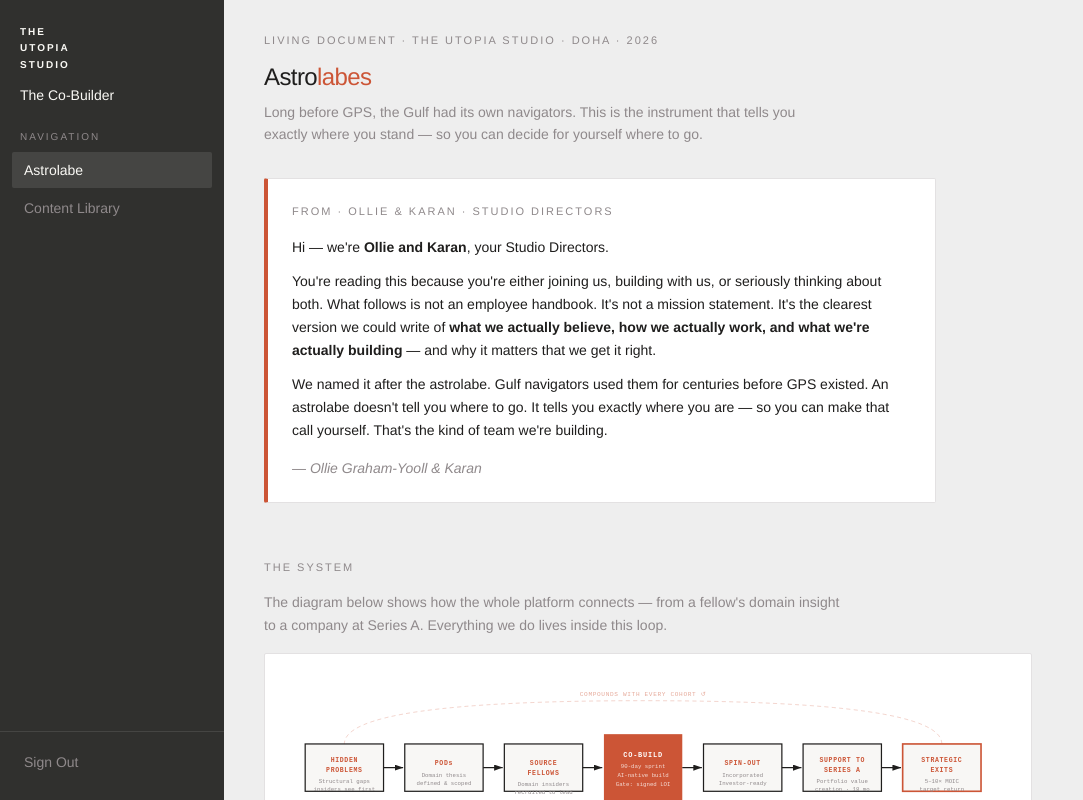
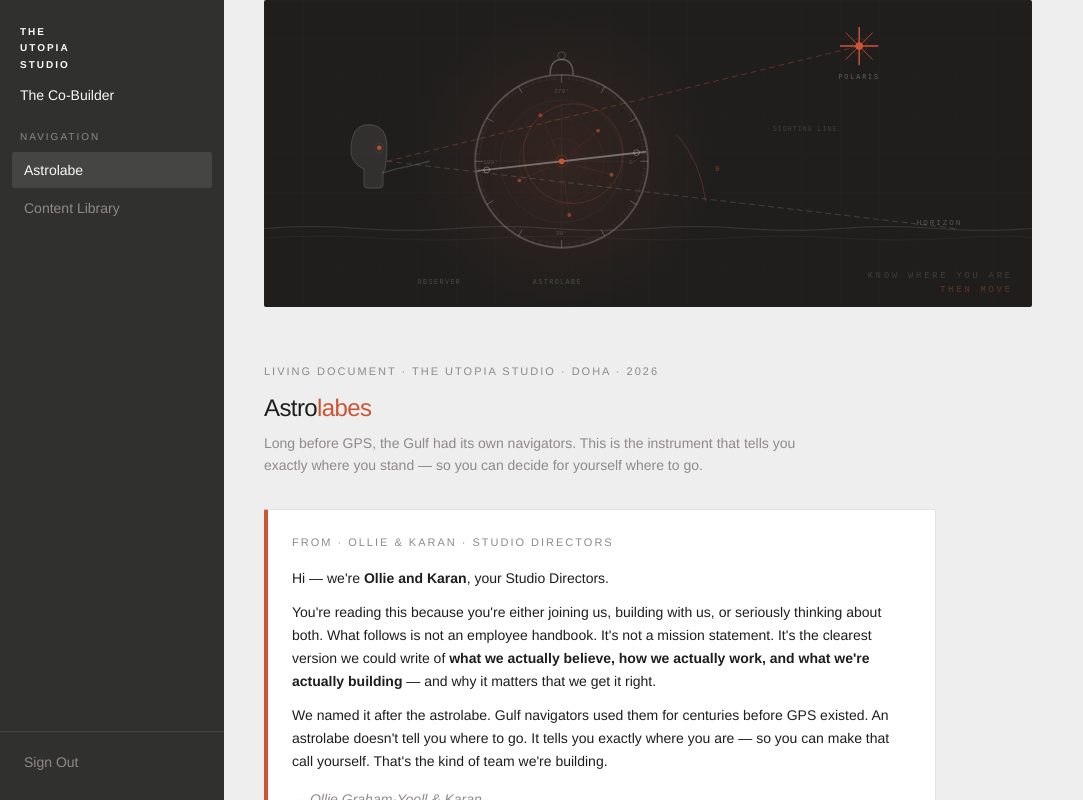
Before and after one commit to OliverUtopiaStudio/the-co-builder, a Next.js app: page /astrolabe in a window 1280 px wide. Shown: the top 800 px of the page, without its empty margins (0-1083 px from the left). Built offline with nearby package versions, Linux system fonts and the light colour scheme.

Commit message:
feat: add hero astrolabe SVG illustration to open the page
Co-Authored-By: Claude Opus 4.6 <noreply@anthropic.com>

```diff
--- a/src/app/(app)/astrolabe/page.tsx
+++ b/src/app/(app)/astrolabe/page.tsx
@@ -9,6 +9,9 @@
 export default function AstrolabePage() {
   return (
     <div className="space-y-14 max-w-3xl pb-16">
+      {/* ── HERO ILLUSTRATION ── */}
+      <AstrolabeHero />
+
       {/* ── COVER ── */}
       <div>
         <div className="label-uppercase mb-3">
@@ -562,6 +565,253 @@ function Divider() {
    SVG Diagrams — colours mapped to app tokens
    ───────────────────────────────────────────── */
 
+/* ─────────────────────────────────────────────
+   Hero Illustration — Astrolabe navigator
+   ───────────────────────────────────────────── */
+
+function AstrolabeHero() {
+  return (
+    <div
+      className="bg-foreground overflow-hidden relative -mt-8"
+      style={{ borderRadius: 2 }}
+    >
+      <svg
+        viewBox="0 0 800 320"
+        xmlns="http://www.w3.org/2000/svg"
+        fontFamily="'SF Mono', 'Fira Code', monospace"
+        className="w-full"
+        style={{ display: "block" }}
+      >
+        <defs>
+          {/* Subtle grid pattern */}
+          <pattern id="heroGrid" width="40" height="40" patternUnits="userSpaceOnUse">
+            <path d="M 40 0 L 0 0 0 40" fill="none" stroke="rgba(255,255,255,0.03)" strokeWidth="0.5" />
+          </pattern>
+          {/* Radial glow behind astrolabe */}
+          <radialGradient id="astroGlow" cx="50%" cy="50%" r="50%">
+            <stop offset="0%" stopColor="#CC5536" stopOpacity="0.12" />
+            <stop offset="100%" stopColor="#CC5536" stopOpacity="0" />
+          </radialGradient>
+        </defs>
+
+        {/* Background grid */}
+        <rect width="800" height="320" fill="url(#heroGrid)" />
+
+        {/* Glow behind astrolabe */}
+        <circle cx="310" cy="168" r="160" fill="url(#astroGlow)" />
+
+        {/* ── HORIZON LINE + WAVES ── */}
+        <path
+          d="M0 238 Q50 234 100 238 Q150 242 200 238 Q250 234 300 238 Q350 242 400 238 Q450 234 500 238 Q550 242 600 238 Q650 234 700 238 Q750 242 800 238"
+          fill="none"
+          stroke="rgba(255,255,255,0.12)"
+          strokeWidth="1"
+        />
+        <path
+          d="M0 248 Q60 244 120 248 Q180 252 240 248 Q300 244 360 248 Q420 252 480 248 Q540 244 600 248 Q660 252 720 248 Q780 244 800 248"
+          fill="none"
+          stroke="rgba(255,255,255,0.06)"
+          strokeWidth="0.8"
+        />
+        <text x="680" y="234" fontSize="8" fill="rgba(255,255,255,0.25)" letterSpacing="2">
+          HORIZON
+        </text>
+
+        {/* ── STAR — top right ── */}
+        <g transform="translate(620, 48)">
+          {/* Star rays */}
+          <line x1="0" y1="-20" x2="0" y2="20" stroke="#CC5536" strokeWidth="1.5" />
+          <line x1="-20" y1="0" x2="20" y2="0" stroke="#CC5536" strokeWidth="1.5" />
+          <line x1="-14" y1="-14" x2="14" y2="14" stroke="#CC5536" strokeWidth="0.8" />
+          <line x1="14" y1="-14" x2="-14" y2="14" stroke="#CC5536" strokeWidth="0.8" />
+          {/* Star core */}
+          <circle cx="0" cy="0" r="4" fill="#CC5536" />
+          <circle cx="0" cy="0" r="8" fill="none" stroke="#CC5536" strokeWidth="0.5" opacity="0.4" />
+        </g>
+        <text x="620" y="82" textAnchor="middle" fontSize="7" fill="rgba(255,255,255,0.3)" letterSpacing="2">
+          POLARIS
+        </text>
+
+        {/* ── SIGHTING LINES ── */}
+        {/* Eye → astrolabe → star (upper sighting) */}
+        <line
+          x1="128" y1="168"
+          x2="620" y2="48"
+          stroke="#CC5536"
+          strokeWidth="0.8"
+          strokeDasharray="6,4"
+          opacity="0.5"
+        />
+        {/* Eye → astrolabe → horizon (lower sighting) */}
+        <line
+          x1="128" y1="168"
+          x2="720" y2="238"
+          stroke="rgba(255,255,255,0.2)"
+          strokeWidth="0.8"
+          strokeDasharray="6,4"
+        />
+
+        {/* Angle arc between sighting lines */}
+        <path
+          d="M 430 140 A 130 130 0 0 1 460 210"
+          fill="none"
+          stroke="#CC5536"
+          strokeWidth="0.8"
+          opacity="0.4"
+        />
+        <text x="470" y="178" fontSize="7" fill="#CC5536" opacity="0.6">
+          θ
+        </text>
+
+        {/* ── ASTROLABE INSTRUMENT ── */}
+        <g transform="translate(310, 168)">
+          {/* Outer ring — mater */}
+          <circle cx="0" cy="0" r="90" fill="none" stroke="rgba(255,255,255,0.2)" strokeWidth="2" />
+          <circle cx="0" cy="0" r="86" fill="none" stroke="rgba(255,255,255,0.08)" strokeWidth="0.5" />
+
+          {/* Degree ticks — outer ring */}
+          {Array.from({ length: 72 }, (_, i) => {
+            const angle = (i * 5 * Math.PI) / 180;
+            const isMajor = i % 6 === 0;
+            const r1 = isMajor ? 82 : 85;
+            const r2 = 90;
+            return (
+              <line
+                key={`tick-${i}`}
+                x1={Math.cos(angle) * r1}
+                y1={Math.sin(angle) * r1}
+                x2={Math.cos(angle) * r2}
+                y2={Math.sin(angle) * r2}
+                stroke={isMajor ? "rgba(255,255,255,0.25)" : "rgba(255,255,255,0.1)"}
+                strokeWidth={isMajor ? 1 : 0.5}
+              />
+            );
+          })}
+
+          {/* Cardinal marks */}
+          {[0, 90, 180, 270].map((deg) => {
+            const a = (deg * Math.PI) / 180;
+            return (
+              <text
+                key={`card-${deg}`}
+                x={Math.cos(a) * 74}
+                y={Math.sin(a) * 74 + 3}
+                textAnchor="middle"
+                fontSize="6.5"
+                fill="rgba(255,255,255,0.2)"
+              >
+                {deg}°
+              </text>
+            );
+          })}
+
+          {/* Inner circles — rete pattern */}
+          <circle cx="0" cy="0" r="64" fill="none" stroke="rgba(255,255,255,0.08)" strokeWidth="0.5" />
+          <circle cx="0" cy="0" r="44" fill="none" stroke="rgba(255,255,255,0.06)" strokeWidth="0.5" />
+          <circle cx="0" cy="0" r="24" fill="none" stroke="rgba(255,255,255,0.05)" strokeWidth="0.5" />
+
+          {/* Cross-hairs */}
+          <line x1="-68" y1="0" x2="68" y2="0" stroke="rgba(255,255,255,0.08)" strokeWidth="0.5" />
+          <line x1="0" y1="-68" x2="0" y2="68" stroke="rgba(255,255,255,0.08)" strokeWidth="0.5" />
+
+          {/* Ecliptic ring — offset circle (the rete's key feature) */}
+          <circle cx="12" cy="-8" r="52" fill="none" stroke="#CC5536" strokeWidth="0.8" opacity="0.3" />
+
+          {/* Star pointers on the rete */}
+          {[
+            { x: 38, y: -32, label: "★" },
+            { x: -22, y: -48, label: "★" },
+            { x: 52, y: 14, label: "★" },
+            { x: -44, y: 20, label: "★" },
+            { x: 8, y: 56, label: "★" },
+          ].map((s, i) => (
+            <g key={`rstar-${i}`}>
+              <circle cx={s.x} cy={s.y} r="2" fill="#CC5536" opacity="0.6" />
+              <line
+                x1={s.x}
+                y1={s.y}
+                x2={s.x * 0.3}
+                y2={s.y * 0.3}
+                stroke="#CC5536"
+                strokeWidth="0.5"
+                opacity="0.25"
+              />
+            </g>
+          ))}
+
+          {/* Alidade (sighting rule) — the key mechanical element */}
+          <line
+            x1="-88"
+            y1="10"
+            x2="88"
+            y2="-10"
+            stroke="rgba(255,255,255,0.35)"
+            strokeWidth="2"
+          />
+          {/* Sighting holes */}
+          <circle cx="-78" cy="9" r="3" fill="none" stroke="rgba(255,255,255,0.3)" strokeWidth="1" />
+          <circle cx="78" cy="-9" r="3" fill="none" stroke="rgba(255,255,255,0.3)" strokeWidth="1" />
+
+          {/* Center pin */}
+          <circle cx="0" cy="0" r="3" fill="#CC5536" />
+          <circle cx="0" cy="0" r="6" fill="none" stroke="#CC5536" strokeWidth="0.5" opacity="0.5" />
+
+          {/* Throne (suspension bracket at top) */}
+          <path
+            d="M-12 -90 Q-12 -106 0 -106 Q12 -106 12 -90"
+            fill="none"
+            stroke="rgba(255,255,255,0.25)"
+            strokeWidth="1.5"
+          />
+          <circle cx="0" cy="-110" r="4" fill="none" stroke="rgba(255,255,255,0.2)" strokeWidth="1" />
+        </g>
+
+        {/* ── OBSERVER (minimalist profile) ── */}
+        <g transform="translate(100, 168)">
+          {/* Simple geometric head silhouette */}
+          <path
+            d="M 28 -16 Q 28 -36 12 -38 Q -4 -40 -8 -24 Q -12 -8 -6 0 Q -2 6 4 8 L 4 24 Q 4 28 8 28 L 20 28 Q 24 28 24 24 L 24 12 Q 28 6 28 -16 Z"
+            fill="rgba(255,255,255,0.08)"
+            stroke="rgba(255,255,255,0.2)"
+            strokeWidth="0.8"
+          />
+          {/* Eye position — the sighting point */}
+          <circle cx="20" cy="-14" r="2.5" fill="#CC5536" opacity="0.8" />
+          <circle cx="20" cy="-14" r="5" fill="none" stroke="#CC5536" strokeWidth="0.5" opacity="0.3" />
+
+          {/* Hand holding astrolabe */}
+          <path
+            d="M 24 12 Q 36 8 56 4 Q 64 2 72 0"
+            fill="none"
+            stroke="rgba(255,255,255,0.15)"
+            strokeWidth="1.5"
+            strokeLinecap="round"
+          />
+        </g>
+
+        {/* ── ANNOTATION LABELS ── */}
+        <text x="160" y="296" fontSize="7" fill="rgba(255,255,255,0.2)" letterSpacing="1.5">
+          OBSERVER
+        </text>
+        <text x="280" y="296" fontSize="7" fill="rgba(255,255,255,0.2)" letterSpacing="1.5">
+          ASTROLABE
+        </text>
+        <text x="530" y="136" fontSize="7" fill="rgba(255,255,255,0.15)" letterSpacing="1">
+          SIGHTING LINE
+        </text>
+
+        {/* ── TITLE overlay — bottom right ── */}
+        <text x="780" y="290" textAnchor="end" fontSize="9" fill="rgba(255,255,255,0.15)" letterSpacing="3">
+          KNOW WHERE YOU ARE
+        </text>
+        <text x="780" y="304" textAnchor="end" fontSize="9" fill="#CC5536" opacity="0.4" letterSpacing="3">
+          THEN MOVE
+        </text>
+      </svg>
+    </div>
+  );
+}
+
 const C = {
   accent: "#CC5536",
   accentLight: "#faf0ed",
```
